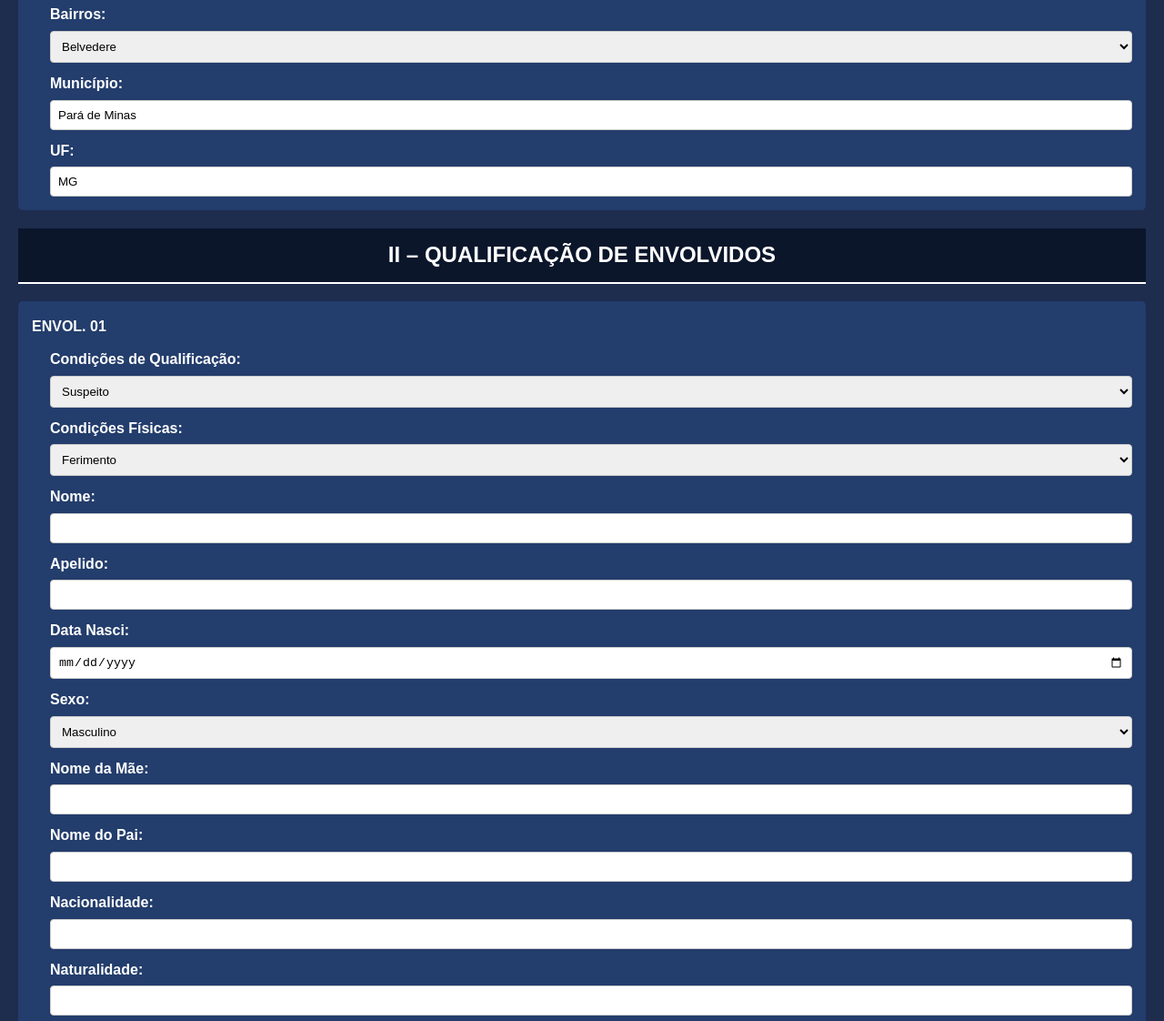
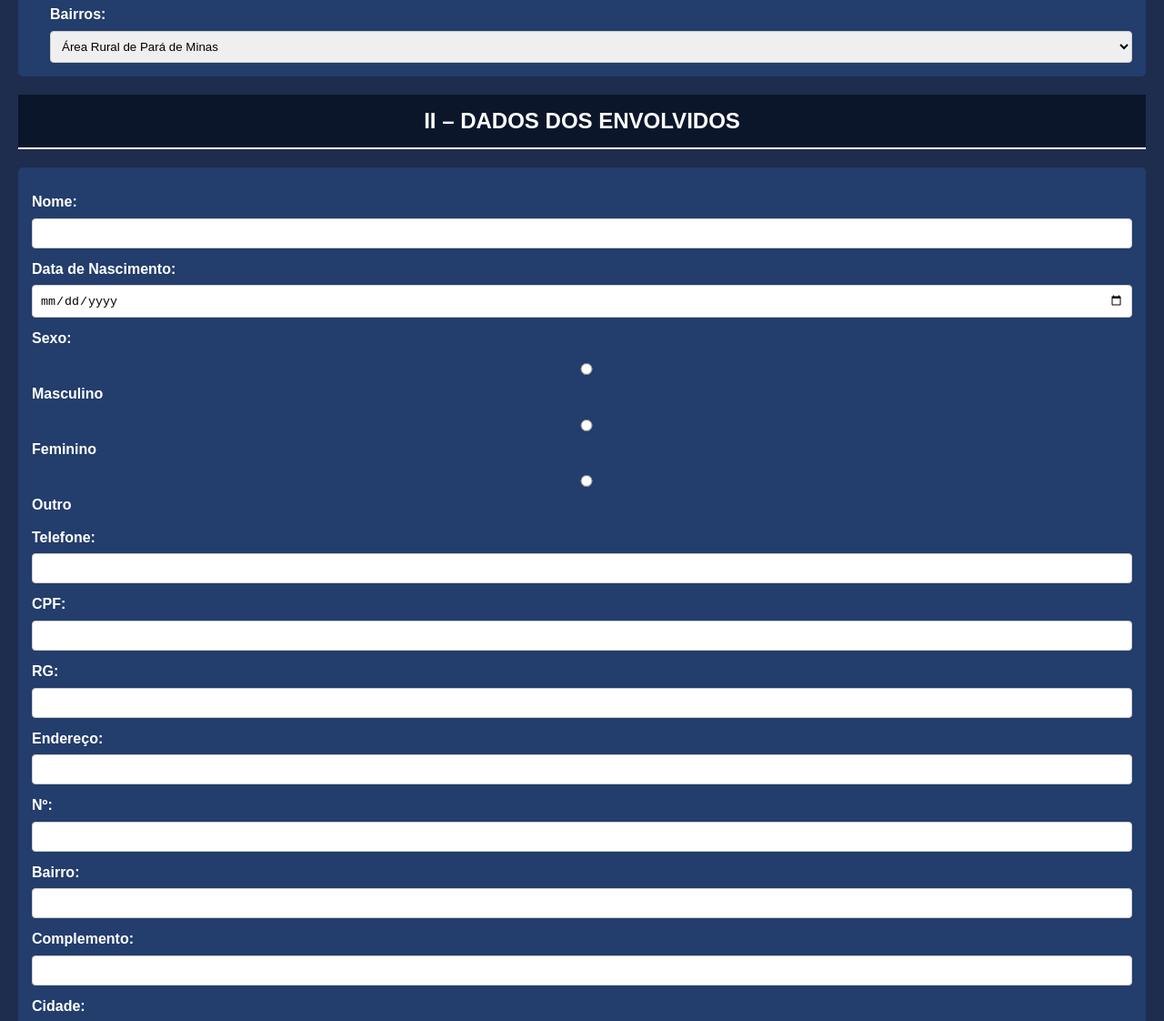
Before and after one commit to italo2023255/gcm, a plain HTML site: page index.html in a window 1280 px wide. Shown: the part 1025-2147 px from the top of the page at 91% size. Drawn offline with Linux system fonts and the light colour scheme.

Commit message:
Update index.html

```diff
--- a/index.html
+++ b/index.html
@@ -44,7 +44,7 @@
             margin-top: 10px;
             font-weight: bold;
         }
-        input[type="text"], input[type="date"], input[type="time"], textarea, select {
+        input[type="text"], input[type="date"], input[type="time"], input[type="radio"], textarea, select {
             width: 100%;
             padding: 8px;
             margin-top: 5px;
@@ -127,107 +127,134 @@
                 <input type="text" name="complemento">
                 <label>Bairros:</label>
                 <select name="bairros">
+                    <option value="Área Rural de Pará de Minas">Área Rural de Pará de Minas</option>
+                    <option value="Ascenção">Ascenção</option>
+                    <option value="Azambeque">Azambeque</option>
+                    <option value="Bela Vista">Bela Vista</option>
                     <option value="Belvedere">Belvedere</option>
-                    <option value="Bela Vista">Bela Vista</option>
+                    <option value="Bom Jesus do Pará">Bom Jesus do Pará</option>
+                    <option value="Califórnia">Califórnia</option>
+                    <option value="Carioca">Carioca</option>
                     <option value="Centro">Centro</option>
+                    <option value="Chácaras Dom Bosco">Chácaras Dom Bosco</option>
+                    <option value="Conjunto Habitacional São Vicente de Paulo">Conjunto Habitacional São Vicente de Paulo</option>
+                    <option value="Coração de Jesus">Coração de Jesus</option>
+                    <option value="Cores de Minas">Cores de Minas</option>
+                    <option value="Córrego do Barro">Córrego do Barro</option>
+                    <option value="Distrito Industrial Antônio Júlio de Faria">Distrito Industrial Antônio Júlio de Faria</option>
+                    <option value="Distrito Industrial Fernando Antônio Almeida">Distrito Industrial Fernando Antônio Almeida</option>
                     <option value="Dom Bosco">Dom Bosco</option>
+                    <option value="Dos Ipês">Dos Ipês</option>
                     <option value="Eldorado">Eldorado</option>
                     <option value="Esplanada">Esplanada</option>
-                    <option value="Grão Pará">Grão Pará</option>
-                    <option value="JK">JK</option>
-                    <option value="Jardim América">Jardim América</option>
+                    <option value="Gorduras">Gorduras</option>
+                    <option value="Grão Pará">Grão Pará</
+                    <option value="Independência">Independência</option>
+                    <option value="Irmãos Henriques">Irmãos Henriques</option>
                     <option value="Jardim Beatriz">Jardim Beatriz</option>
                     <option value="Jardim Castelo Branco">Jardim Castelo Branco</option>
                     <option value="Jardim das Oliveiras">Jardim das Oliveiras</option>
                     <option value="Jardim das Piteiras">Jardim das Piteiras</option>
-                    <option value="Jardim Panorâmico">Jardim Panorâmico</option>
-                    <option value="Jardim Serra Negra">Jardim Serra Negra</option>
-                    <option value="Lagoa dos Mandarins">Lagoa dos Mandarins</option>
+                    <option value="Jardim do Barreiro">Jardim do Barreiro</option>
+                    <option value="Jardim dos Anjos">Jardim dos Anjos</option>
+                    <option value="Jardim Eucalipto">Jardim Eucalipto</option>
+                    <option value="Jardim Europa">Jardim Europa</option>
+                    <option value="Jardim Primavera">Jardim Primavera</option>
+                    <option value="Jardim São Francisco">Jardim São Francisco</option>
+                    <option value="Jardim São Paulo">Jardim São Paulo</option>
+                    <option value="José Cirilo">José Cirilo</option>
+                    <option value="José Gonçalves Pereira">José Gonçalves Pereira</option>
+                    <option value="Lagoa Santa">Lagoa Santa</option>
+                    <option value="Libertinagem">Libertinagem</option>
+                    <option value="Limoeiro">Limoeiro</option>
+                    <option value="Mangueiras">Mangueiras</option>
+                    <option value="Matinha">Matinha</option>
+                    <option value="Melos">Melos</option>
+                    <option value="Novo Horizonte">Novo Horizonte</option>
                     <option value="Padre Libério">Padre Libério</option>
-                    <option value="Papa João Paulo II">Papa João Paulo II</option>
-                    <option value="Providência">Providência</option>
+                    <option value="Paineiras">Paineiras</option>
+                    <option value="Paraíso">Paraíso</option>
+                    <option value="Pe. Libério">Pe. Libério</option>
+                    <option value="Pedro Gonçalves">Pedro Gonçalves</option>
+                    <option value="Planalto">Planalto</option>
+                    <option value="Porto Velho">Porto Velho</option>
                     <option value="Recanto da Lagoa">Recanto da Lagoa</option>
-                    <option value="Redentor">Redentor</option>
-                    <option value="Santos Dumont">Santos Dumont</option>
+                    <option value="Recanto da Serra">Recanto da Serra</option>
+                    <option value="Residencial Cecília Meireles">Residencial Cecília Meireles</option>
+                    <option value="Residencial Cidade Jardim">Residencial Cidade Jardim</option>
+                    <option value="Residencial Cidade Nova">Residencial Cidade Nova</option>
+                    <option value="Residencial Dona Tunica">Residencial Dona Tunica</option>
+                    <option value="Residencial Edson Fernandes">Residencial Edson Fernandes</option>
+                    <option value="Residencial JK">Residencial JK</option>
+                    <option value="Residencial Patafufo">Residencial Patafufo</option>
+                    <option value="Residencial Portal do Sol">Residencial Portal do Sol</option>
+                    <option value="Residencial Sinhá Amélia">Residencial Sinhá Amélia</option>
+                    <option value="Rural de Pará de Minas">Rural de Pará de Minas</option>
                     <option value="São Cristóvão">São Cristóvão</option>
-                    <option value="São Francisco">São Francisco</option>
-                    <option value="São Geraldo">São Geraldo</option>
+                    <option value="São Francisco de Assis">São Francisco de Assis</option>
                     <option value="São José">São José</option>
-                    <option value="São Judas Tadeu">São Judas Tadeu</option>
-                    <option value="São Luiz">São Luiz</option>
                     <option value="São Pedro">São Pedro</option>
+                    <option value="Senador Valadares">Senador Valadares</option>
+                    <option value="Serra Verde">Serra Verde</option>
+                    <option value="Sidil">Sidil</option>
+                    <option value="Sobradinho">Sobradinho</option>
+                    <option value="Sobradinho II">Sobradinho II</option>
+                    <option value="Sonho Meu">Sonho Meu</option>
+                    <option value="Teixeiras">Teixeiras</option>
+                    <option value="Tavares">Tavares</option>
+                    <option value="Tropical">Tropical</option>
+                    <option value="Três de Maio">Três de Maio</option>
+                    <option value="Várzea da Olaria">Várzea da Olaria</option>
+                    <option value="Vila Castelo Branco">Vila Castelo Branco</option>
+                    <option value="Vila das Chácaras">Vila das Chácaras</option>
                     <option value="Vila Ferreira">Vila Ferreira</option>
-                    <option value="Vila Maria">Vila Maria</option>
-                    <option value="Walter Martins Ferreira">Walter Martins Ferreira</option>
-                    <option value="Residencial Capanema">Residencial Capanema</option>
-                    <option value="Residencial Cecília Meireles">Residencial Cecília Meireles</option>
-                    <option value="Residencial Grão Pará">Residencial Grão Pará</option>
-                    <option value="Residencial Jardim Europa">Residencial Jardim Europa</option>
-                    <option value="Residencial Paraíso">Residencial Paraíso</option>
-                    <option value="Residencial Porto Seguro">Residencial Porto Seguro</option>
-                    <option value="Residencial São Luiz">Residencial São Luiz</option>
-                    <option value="Residencial Veredas da Serra">Residencial Veredas da Serra</option>
+                    <option value="Vila Ferreira do Amaral">Vila Ferreira do Amaral</option>
+                    <option value="Vila Garcia">Vila Garcia</option>
+                    <option value="Vila Raquel">Vila Raquel</option>
+                    <option value="Vila Raquel do Amaral">Vila Raquel do Amaral</option>
+                    <option value="Vila Santo Antônio">Vila Santo Antônio</option>
+                    <option value="Vila Sinhá">Vila Sinhá</option>
+                    <option value="Vila São Joaquim">Vila São Joaquim</option>
+                    <option value="Vila São Miguel">Vila São Miguel</option>
+                    <option value="Vila São Pedro">Vila São Pedro</option>
+                    <option value="Vila São Vicente">Vila São Vicente</option>
+                    <option value="Vila Sinhá Amaral">Vila Sinhá Amaral</option>
                 </select>
-                <label>Município:</label>
-                <input type="text" name="municipio" value="Pará de Minas" readonly>
-                <label>UF:</label>
-                <input type="text" name="uf" value="MG" readonly>
             </div>
         </div>
 
-        <h2>II – QUALIFICAÇÃO DE ENVOLVIDOS</h2>
-        <div id="envolvidos-container">
-            <div class="section envolvido" id="envolvido-1">
+        <h2>II – DADOS DOS ENVOLVIDOS</h2>
+        <div class="section">
+            <div class="envolvido">
                 <div class="envolvido-info">
-                    <div class="envolvido-title">ENVOL. 01</div>
-                    <div class="info">
-                        <label>Condições de Qualificação:</label>
-                        <select name="condicoes_qualificacao">
-                            <option value="suspeito">Suspeito</option>
-                            <option value="vitima">Vítima</option>
-                            <option value="testemunha">Testemunha</option>
-                            <option value="outros">Outros</option>
-                        </select>
-                        <label>Condições Físicas:</label>
-                        <select name="condicoes_fisicas">
-                            <option value="ferimento">Ferimento</option>
-                            <option value="sem_ferimento">Sem Ferimento</option>
-                        </select>
                     <label>Nome:</label>
                     <input type="text" name="nome">
-                        <label>Apelido:</label>
-                        <input type="text" name="apelido">
-                        <label>Data Nasci:</label>
+                    <label>Data de Nascimento:</label>
                     <input type="date" name="data_nascimento">
                     <label>Sexo:</label>
-                        <select name="sexo">
-                            <option value="M">Masculino</option>
-                            <option value="F">Feminino</option>
-                        </select>
-                        <label>Nome da Mãe:</label>
-                        <input type="text" name="nome_mae">
-                        <label>Nome do Pai:</label>
-                        <input type="text" name="nome_pai">
-                        <label>Nacionalidade:</label>
-                        <input type="text" name="nacionalidade">
-                        <label>Naturalidade:</label>
-                        <input type="text" name="naturalidade">
+                    <label><input type="radio" name="sexo" value="Masculino"> Masculino</label>
+                    <label><input type="radio" name="sexo" value="Feminino"> Feminino</label>
+                    <label><input type="radio" name="sexo" value="Outro"> Outro</label>
                     <label>Telefone:</label>
                     <input type="text" name="telefone">
-                        <label>Documento Tipo:</label>
-                        <input type="text" name="documento_tipo">
-                        <label>Número:</label>
-                        <input type="text" name="documento_numero">
-                        <label>Órgão Emissor:</label>
-                        <input type="text" name="orgao_emissor">
+                    <label>CPF:</label>
+                    <input type="text" name="cpf">
+                    <label>RG:</label>
+                    <input type="text" name="rg">
+                </div>
+                <div class="envolvido-info">
                     <label>Endereço:</label>
                     <input type="text" name="endereco">
+                    <label>Nº:</label>
+                    <input type="text" name="numero_endereco">
                     <label>Bairro:</label>
-                        <input type="text" name="bairro">
+                    <input type="text" name="bairro_endereco">
+                    <label>Complemento:</label>
+                    <input type="text" name="complemento_endereco">
                     <label>Cidade:</label>
                     <input type="text" name="cidade">
-                        <label>UF:</label>
-                        <input type="text" name="uf_envolvido">
+                    <label>Estado:</label>
+                    <input type="text" name="estado">
                 </div>
             </div>
         </div>
@@ -329,3 +356,11 @@
                 </div>
             `;
             envolvidoContainer.appendChild(envolvidoDiv);
+        }
+    </script>
+</body>
+</html>
+        <input type="submit" value="Enviar">
+    </form>
+</body>
+</html>
```
Lines whose indentation alone changed are shown as unchanged.
